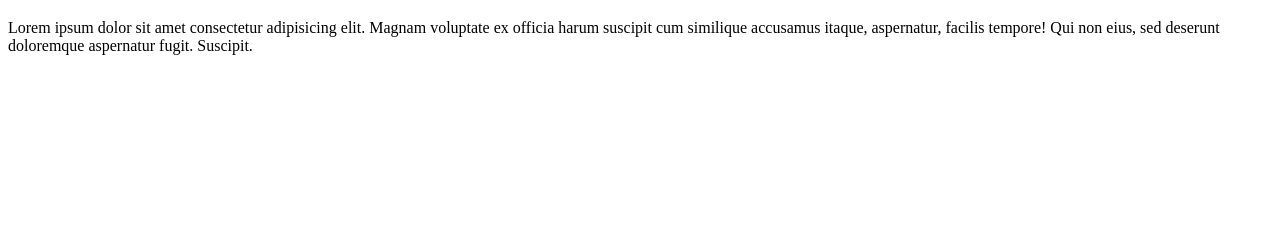
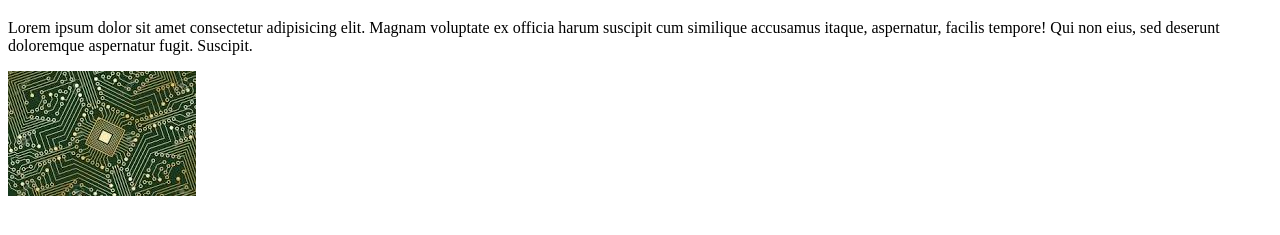
Before and after one commit to JIgnacioP/NuevoAfter, a plain HTML site: page index.html in a window 1280 px wide. Shown: the part 61-296 px from the top of the page. Drawn offline with Linux system fonts and the light colour scheme.

Commit message:
agregamos imagen placa electr

```diff
--- a/index.html
+++ b/index.html
@@ -9,5 +9,6 @@
 <body>
     <h1> TITULO DEL WEBSITE</h1>
     <p> Lorem ipsum dolor sit amet consectetur adipisicing elit. Magnam voluptate ex officia harum suscipit cum similique accusamus itaque, aspernatur, facilis tempore! Qui non eius, sed deserunt doloremque aspernatur fugit. Suscipit.</p>
+    <img src="./img/placaelectr.jpg" alt="">
 </body>
 </html>
```
Also changed, not shown: img/placaelectr.jpg (added).
